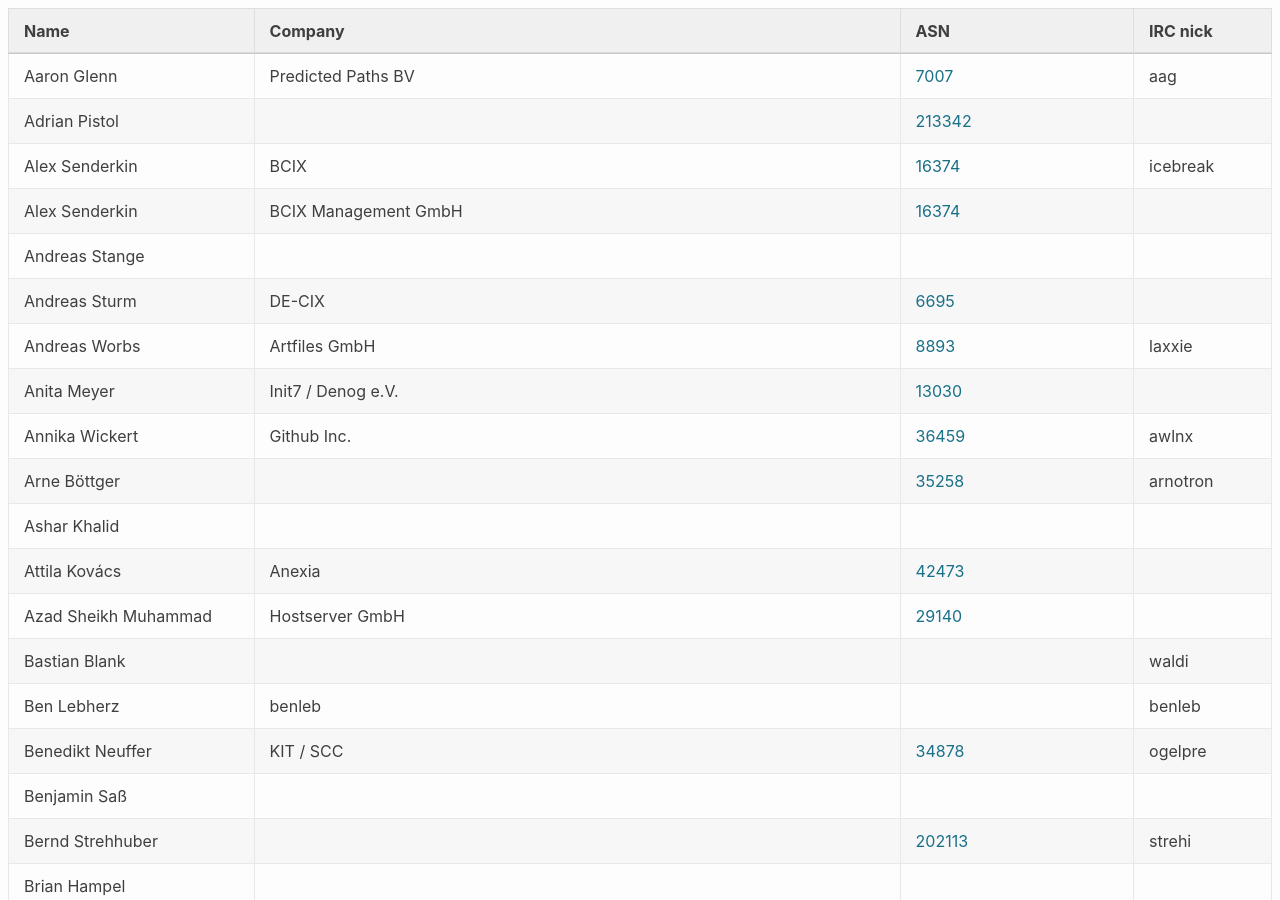
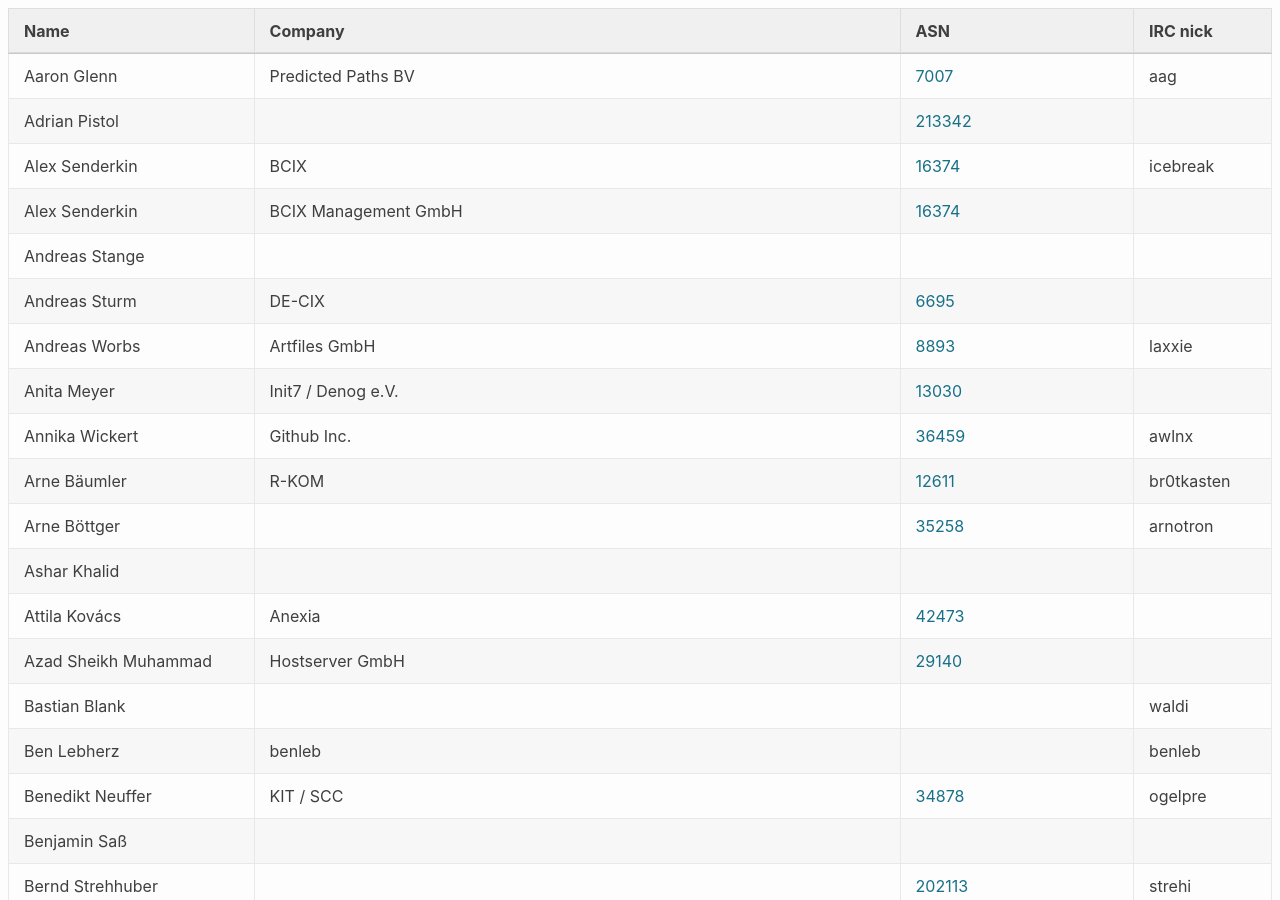
Before and after one commit to denog/pretix-attendeelist, a Jekyll site: the page built from denog13/index.markdown, in a window 1280 px wide and 900 px high. Built offline with Jekyll 4.4.1, drawn with Linux system fonts in a browser that asks for light colours.

Commit message:
Latest data: Mon Oct  4 17:13:58 UTC 2021

```diff
--- a/_data/attendees_denog13.json
+++ b/_data/attendees_denog13.json
@@ -52,6 +52,12 @@
     "company": "Github Inc.",
     "irc": "awlnx",
     "asn": "36459"
+  },
+  {
+    "name": "Arne Bäumler",
+    "company": "R-KOM",
+    "irc": "br0tkasten",
+    "asn": "12611"
   },
   {
     "name": "Arne Böttger",
```
